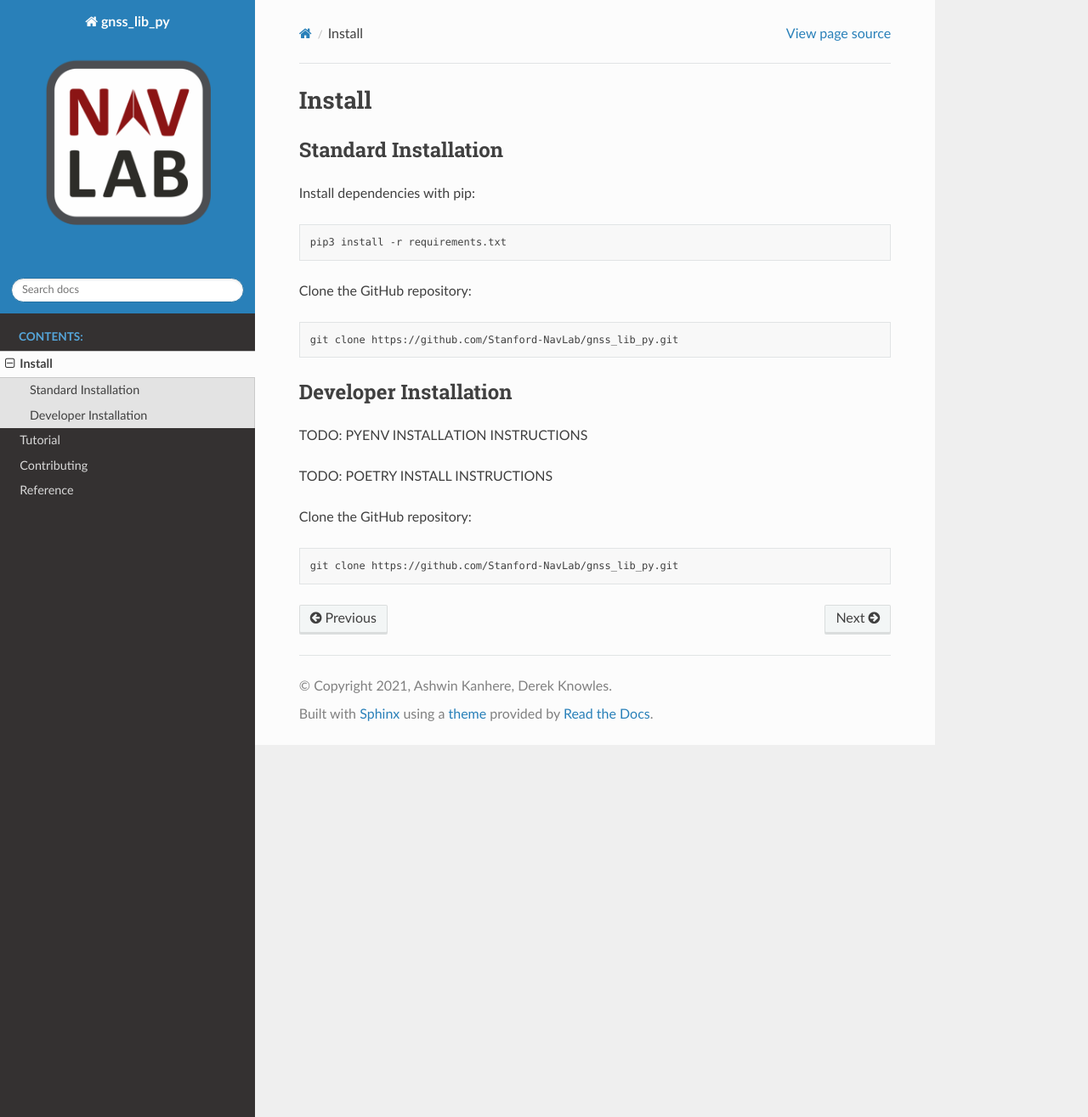
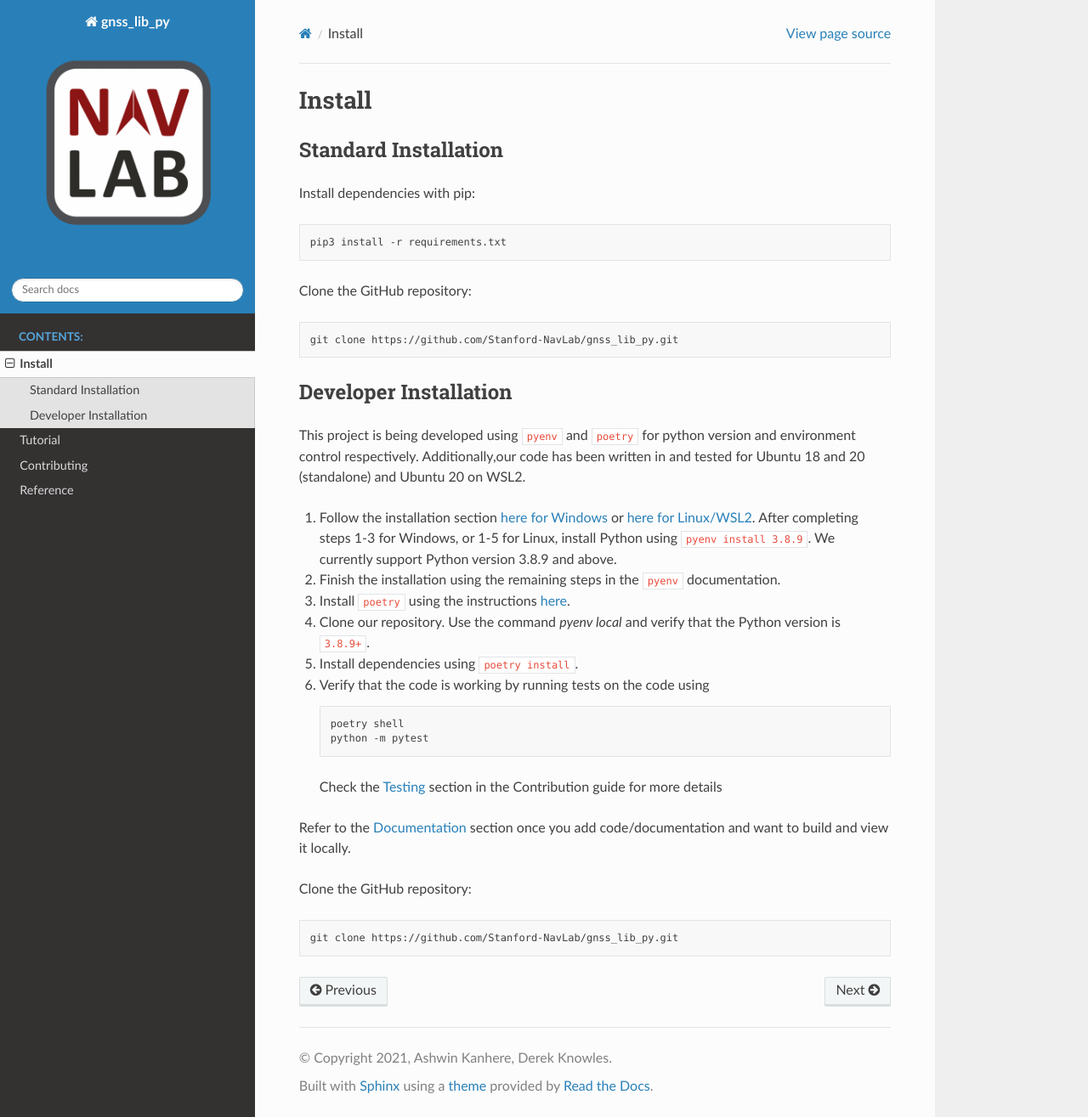
Before and after one commit to Stanford-NavLab/gnss_lib_py, a Sphinx documentation site: the page built from docs/source/install.rst, in a window 1280 px wide and 1315 px high. Shown: the whole window at 85% size. Built offline with Sphinx 7.4.7 and the Read the Docs theme 2.0.0, drawn with Linux system fonts in a browser that asks for light colours.

Commit message:
Updated installation instructions

```diff
--- a/docs/source/install.rst
+++ b/docs/source/install.rst
@@ -21,9 +21,36 @@ Clone the GitHub repository:
 Developer Installation
 ----------------------
 
-TODO: PYENV INSTALLATION INSTRUCTIONS
+This project is being developed using :code:`pyenv` and :code:`poetry`
+for python version and environment control respectively.
+Additionally,our code has been written in and tested for Ubuntu 18 and
+20 (standalone) and Ubuntu 20 on WSL2.
 
-TODO: POETRY INSTALL INSTRUCTIONS
+1. Follow the installation section `here for Windows
+   <https://pypi.org/project/pyenv-win/>`_ or
+   `here for Linux/WSL2 <https://github.com/pyenv/pyenv#installation>`_.
+   After completing steps 1-3 for Windows, or 1-5 for Linux,
+   install Python using :code:`pyenv install 3.8.9`. We currently
+   support Python version 3.8.9 and above.
+2. Finish the installation using the remaining steps in the :code:`pyenv`
+   documentation.
+3. Install :code:`poetry` using the instructions
+   `here <https://python-poetry.org/docs/#installation>`_.
+4. Clone our repository. Use the command `pyenv local` and verify that
+   the Python version is :code:`3.8.9+`.
+5. Install dependencies using :code:`poetry install`.
+6. Verify that the code is working by running tests on the code using
+
+   .. code-block:: bash
+
+      poetry shell
+      python -m pytest
+
+   Check the :ref:`Testing<testing>` section in the Contribution guide
+   for more details
+
+Refer to the :ref:`Documentation<documentation>` section once you add
+code/documentation and want to build and view it locally.
 
 Clone the GitHub repository:
 
```
